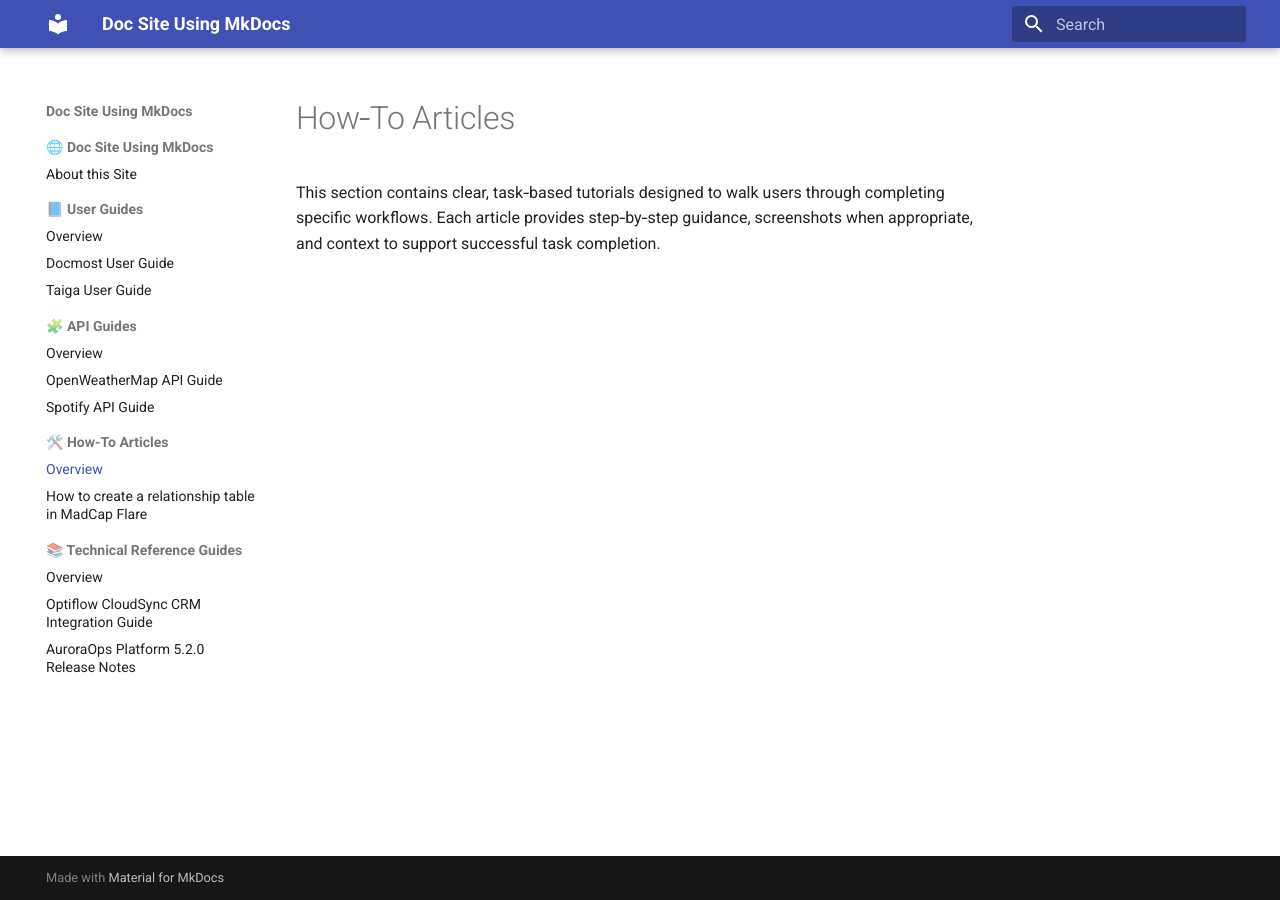
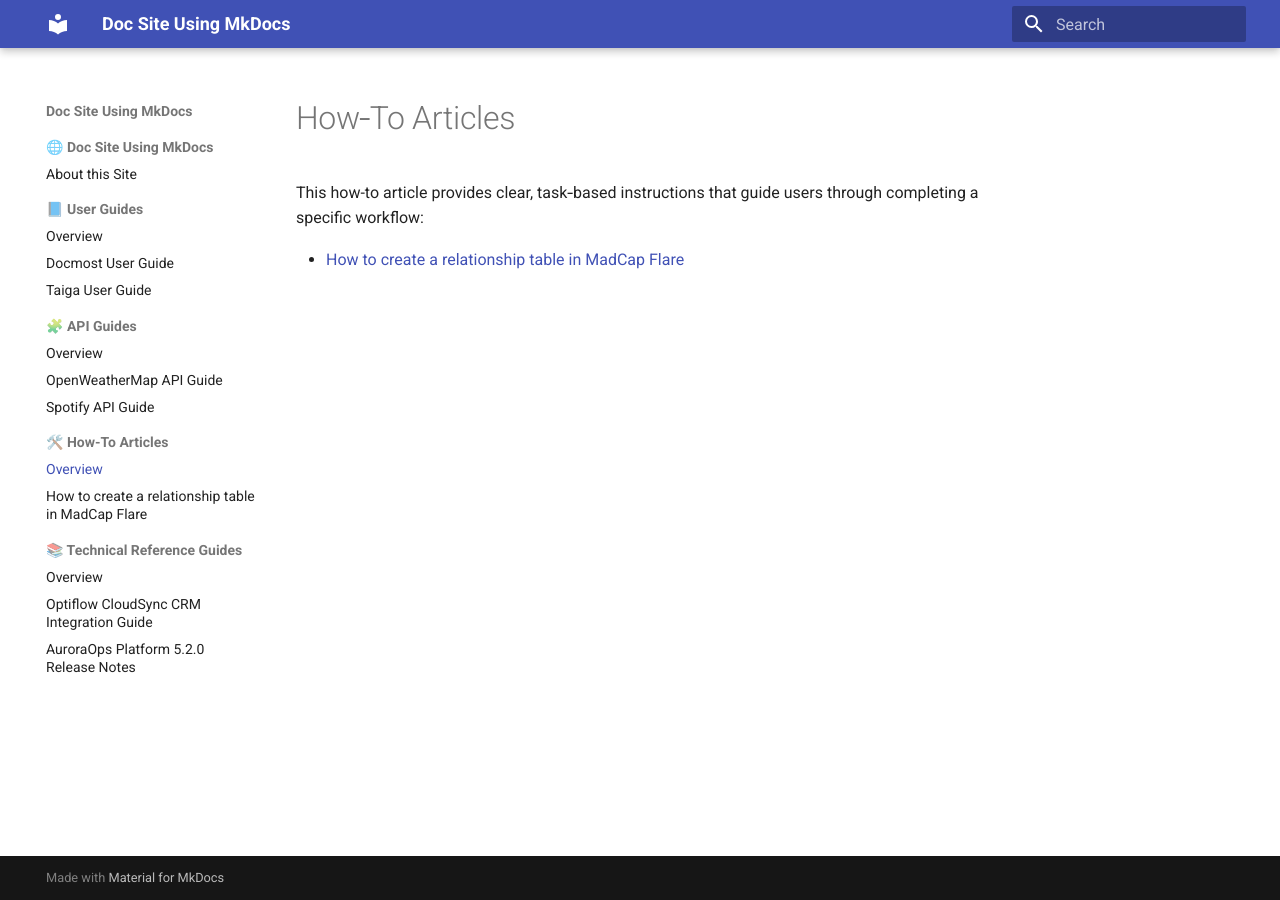
Before and after one commit to LizMarlowe-byte/docs-as-code-portfolio-mkdocs, an MkDocs documentation site: the page built from docs/how-to-articles/index.md, in a window 1280 px wide. Built offline with MkDocs 1.6.1 and Material for MkDocs 9.7.7, drawn with Linux system fonts in a browser that asks for light colours.

Commit message:
Update index.md

```diff
--- a/docs/how-to-articles/index.md
+++ b/docs/how-to-articles/index.md
@@ -1,3 +1,5 @@
 # How‑To Articles
 
-This section contains clear, task‑based tutorials designed to walk users through completing specific workflows. Each article provides step‑by‑step guidance, screenshots when appropriate, and context to support successful task completion.
+This how-to article provides clear, task‑based instructions that guide users through completing a specific workflow:
+
+- [How to create a relationship table in MadCap Flare](How-to-create-a-relationship-table-in-MadCap-Flare.md)
```
